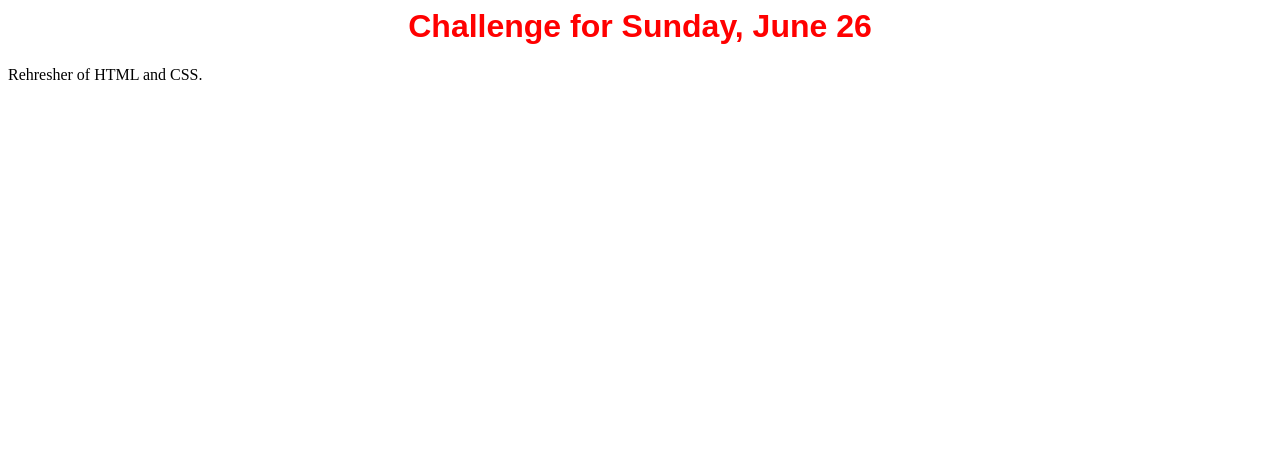
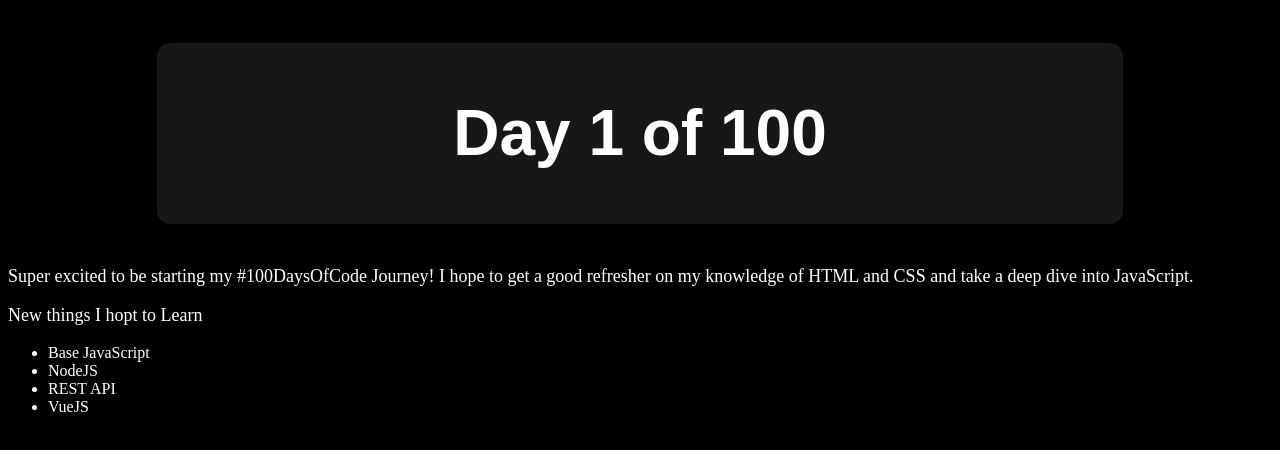
Before and after one commit to m-mcneive/100-days-of-code, a plain HTML site: page Day 1/index.html in a window 1280 px wide. Drawn offline with Linux system fonts and the light colour scheme.

Commit message:
Added more content and a stylesheet

```diff
--- a/Day 1/index.html
+++ b/Day 1/index.html
@@ -1,2 +1,25 @@
-<h1 style="font-family: sans-serif; text-align: center; color: red;">Challenge for Sunday, June 26</h1>
-<p>Rehresher of HTML and CSS.</p>
+<!DOCTYPE html>
+<html>
+    <head>
+        <link rel="stylesheet" type="text/css" href="styles.css">
+    </head>
+    <body>
+        <h1>Day 1 of 100</h1>
+        <div id="container">
+            <div id="left-side">
+                <p>Super excited to be starting my #100DaysOfCode Journey! I hope to get a good refresher on my knowledge of HTML and CSS
+                    and take a deep dive into JavaScript.
+                </p>
+            </div>
+            <div id="right-side">
+                <p>New things I hopt to Learn</p>
+                <ul>
+                    <li>Base JavaScript</li>
+                    <li>NodeJS</li>
+                    <li>REST API</li>
+                    <li>VueJS</li>
+                </ul>
+            </div>
+        </div>
+    </body>
+</html>
--- /dev/null
+++ b/Day 1/styles.css
@@ -0,0 +1,26 @@
+h1{
+    font-family: Arial, Helvetica, sans-serif;
+    text-align: center;
+    font-size: 48pt;
+    background-color: rgb(23,23,23);
+    width: 30%;
+    margin-left: auto;
+    margin-right: auto;
+    padding: 40pt;
+    padding-left: 220pt;
+    padding-right: 220pt;
+    border-radius: 10pt;
+}
+
+p{
+    font-size: large;
+}
+
+ul{
+
+}
+
+body{
+    background-color: black;
+    color: white;
+}
```
